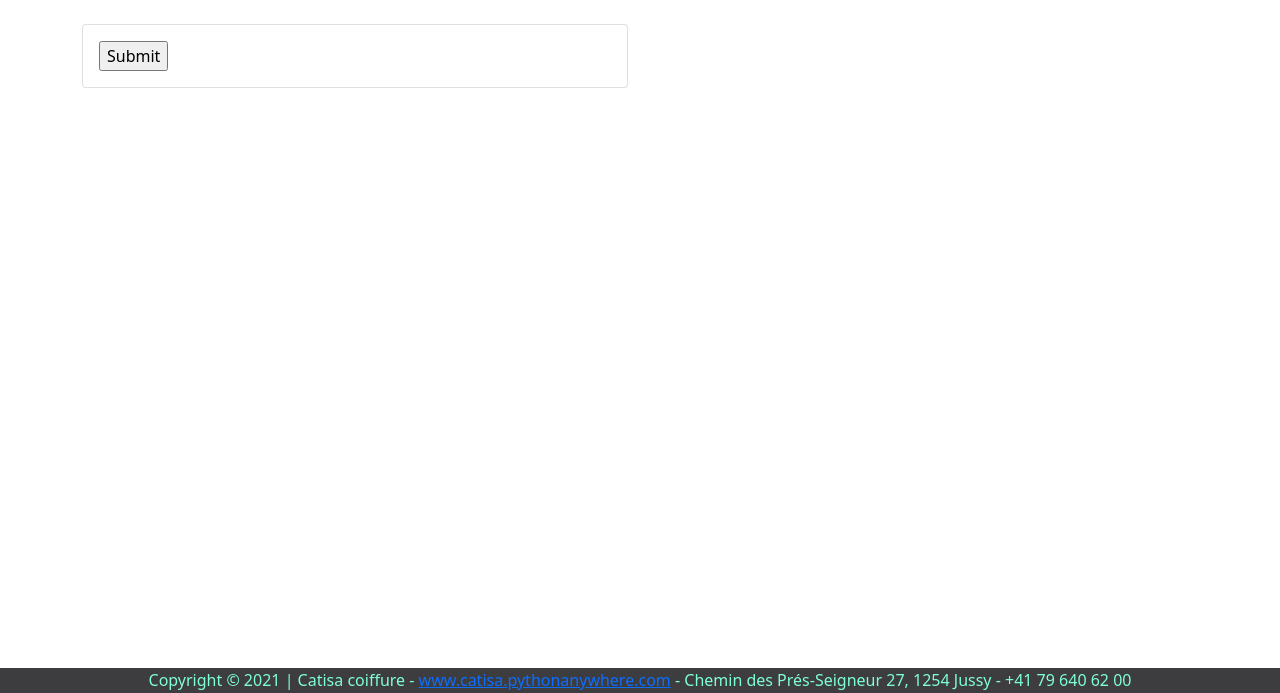
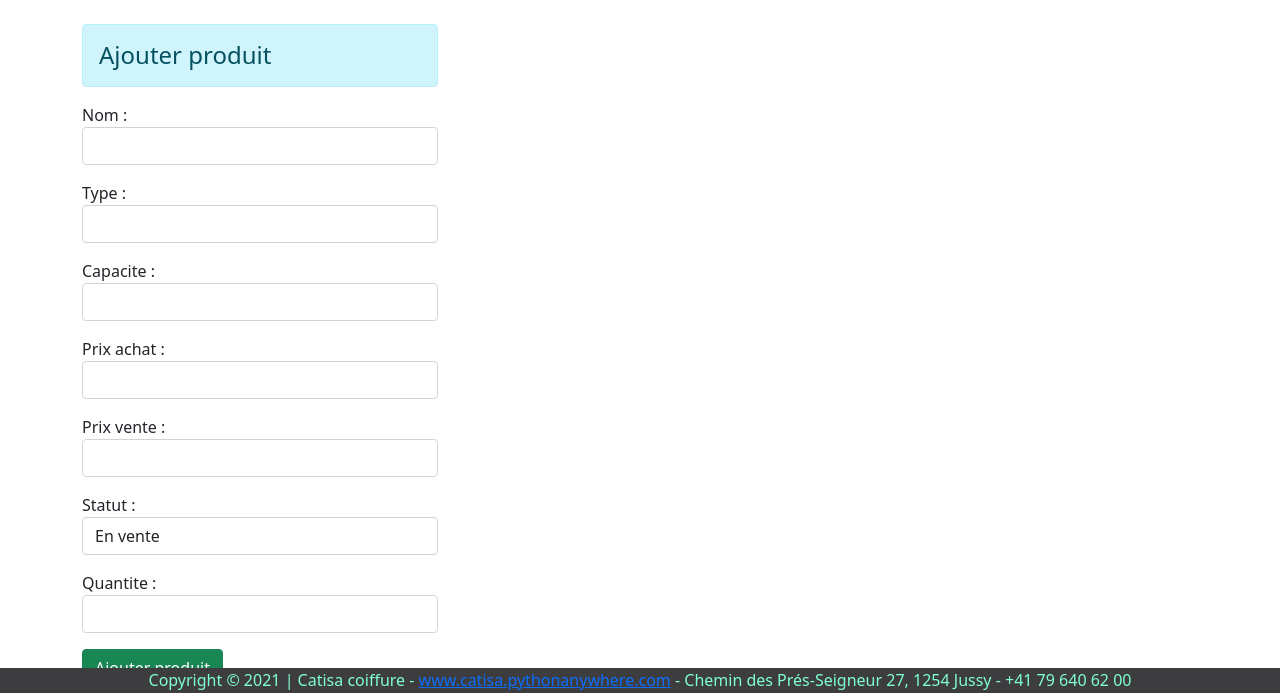
Before and after one commit to nikola-44/projet_mandat, a Django app: page /produits/ajouter_produit/ in a window 1280 px wide. Shown: the part 107-800 px from the top of the page. Run offline with Django 3.2, Linux system fonts and the light colour scheme.

Commit message:
add, edit, delete product

```diff
--- a/icc/produits/forms.py
+++ b/icc/produits/forms.py
@@ -1,10 +1,22 @@
-#Dorian Châtelain
+# Zumeri Faton et Châtelain Dorian
 from django import forms
 from .models import Produit
 
 
-class Produit(forms.ModelForm):
-
+class ProduitForm(forms.ModelForm):
     class Meta:
         model = Produit
-        fields = ('nom', 'type', 'capacite', 'statut', 'quantite')
+        fields = ['nom', 'type', 'capacite', 'prix_achat', 'prix_vente', 'statut', 'quantite']
+        choix = (
+            ("En vente", "En vente"),
+            ("Pas en vente", "Pas en vente"),
+        )
+        widgets = {
+            'nom': forms.TextInput(attrs={'class': 'form-control'}),
+            'type': forms.TextInput(attrs={'class': 'form-control'}),
+            'capacite': forms.TextInput(attrs={'class': 'form-control', 'type': 'number'}),
+            'prix_achat': forms.TextInput(attrs={'class': 'form-control'}),
+            'prix_vente': forms.TextInput(attrs={'class': 'form-control'}),
+            'statut': forms.Select(choices=choix, attrs={'class': 'form-control'}),
+            'quantite': forms.TextInput(attrs={'class': 'form-control', 'type': 'number'}),
+        }
--- a/icc/produits/models.py
+++ b/icc/produits/models.py
@@ -9,9 +9,10 @@ class Produit(models.Model):
     type = models.CharField(max_length=250)
     # image = models.ImageField()
     capacite = models.IntegerField()
+    prix_achat = models.IntegerField()
+    prix_vente = models.IntegerField()
     statut = models.CharField(max_length=250)
     quantite = models.IntegerField()
 
-
     def __str__(self):
         return self.nom
--- a/icc/produits/urls.py
+++ b/icc/produits/urls.py
@@ -1,4 +1,4 @@
-#Dorian Châtelain
+# Zumeri Faton et Châtelain Dorian
 from django.contrib import admin
 from django.urls import path
 from . import views
@@ -8,7 +8,8 @@ app_name = 'produits'
 urlpatterns = [
     path('', views.home, name='home'),
     path('gererProduits/', views.gererProduit, name='gererProduit'),
+    path('ajouter_produit/', views.ajouter_produit, name='ajouter_produit'),
+    path('<str:pk>/', views.modifier_produit, name='modifier_produit'),
     path('supprimer_produit/<str:pk>', views.supprimer_produit, name='supprimer_produit'),
-    path('ajouter_produit/', views.ajouter_produit, name='ajouter_produit'),
 
 ]
--- a/icc/produits/views.py
+++ b/icc/produits/views.py
@@ -1,5 +1,6 @@
 # Zumeri Faton et Châtelain Dorian
 from django.shortcuts import render, redirect
+from .forms import ProduitForm
 from .models import Produit
 
 
@@ -16,14 +17,27 @@ def gererProduit(request):
 
 
 def ajouter_produit(request):
-    form = Produit()
+    if request.method == "POST":
+        fm = ProduitForm(request.POST)
+        if fm.is_valid():
+            fm.save()
+            return redirect('/produits/gererProduits')
+    else:
+        fm = ProduitForm()
+    return render(request, '../templates/ajouter_produit.html', {'form': fm})
+
+
+def modifier_produit(request, pk):
     if request.method == 'POST':
-        form = Produit(request.POST)
-        if form.is_valid():
-            form.save()
+        pi = Produit.objects.get(id=pk)
+        fm = ProduitForm(request.POST, instance=pi)
+        if fm.is_valid():
+            fm.save()
             return redirect('/produits/gererProduits')
-    context = {'form': form}
-    return render(request, '../templates/ajouter_produit.html', context)
+    else:
+        pi = Produit.objects.get(id=pk)
+        fm = ProduitForm(instance=pi)
+    return render(request, '../templates/modifier_produit.html', {'form': fm})
 
 
 def supprimer_produit(request, pk):
--- a/icc/static/css/style.css
+++ b/icc/static/css/style.css
@@ -20,10 +20,6 @@ footer {
     text-align: center;
     display: table;
     height: 25px;
-}
-
-footer div{
-    /*border: 1px solid red;*/
 }
 
 
--- a/icc/templates/ajouter_produit.html
+++ b/icc/templates/ajouter_produit.html
@@ -3,17 +3,14 @@
 {% block content %}
 
     <div class="row">
-        <div class="col-md-6">
-            <div class="card card-body">
-
-                <form action="" method="POST">
-                    {% csrf_token %}
-                    {{ form.nom }}
-                    <input type="submit" name="Envoyer">
-
-                </form>
-            </div>
+        <div class="col-sm-4">
+            <h4 class="alert alert-info">Ajouter produit</h4>
+            <form action="{% url 'produits:ajouter_produit' %}" method="POST">
+                {% csrf_token %}
+                {{ form.as_p }}
+                <input type="submit" href="{% url 'produits:gererProduit' %}" class="btn btn-success"
+                       value="Ajouter produit">
+            </form>
         </div>
     </div>
-
 {% endblock %}
--- a/icc/templates/gererClients.html
+++ b/icc/templates/gererClients.html
@@ -25,7 +25,7 @@
                     <th>Email</th>
                     <th>Genre</th>
                 </tr>
-                {#				{% for client in clients %}#}
+{#                				{% for client in clients %}#}
                 <tr>
                     <th>qwerqw</th>
                     <th>ds</th>
--- a/icc/templates/supprimer_produit.html
+++ b/icc/templates/supprimer_produit.html
@@ -2,10 +2,10 @@
 
 {% block content %}
 
-    <p>Etes-vous sur de vouloir supprimer cette commande ?</p>
+    <br><br><h3>Etes-vous sur de vouloir supprimer cette commande ?</h3><br><br>
     <form action="{% url 'produits:supprimer_produit' item.id %}" method="post">
         {% csrf_token %}
         <a class="btn btn-warning" href="{% url 'produits:gererProduit' %}">Annuler</a>
-        <input class="btn btn-danger" href="{% url 'produits:gererProduit' %}" type="submit" name="Confirmer">
+        <input class="btn btn-danger" href="{% url 'produits:gererProduit' %}" type="submit" value="Confirmer">
     </form>
 {% endblock %}
```
Also changed, not shown: icc/templates/accueilAdmin.html (+4 -4 lines), icc/templates/gererProduit.html (+12 -9 lines), icc/templates/modifier_client.html (added, +17 -0 lines), icc/templates/modifier_produit.html (added, +17 -0 lines), icc/templates/supprimer_client.html (added, +11 -0 lines), icc/produits/migrations/0005_auto_20211001_1407.py (added), icc/produits/migrations/0006_auto_20211001_1454.py (added), icc/reservations/migrations/0011_alter_reservation_prestations.py (added), icc/templates/ajouter_client.html (added).
